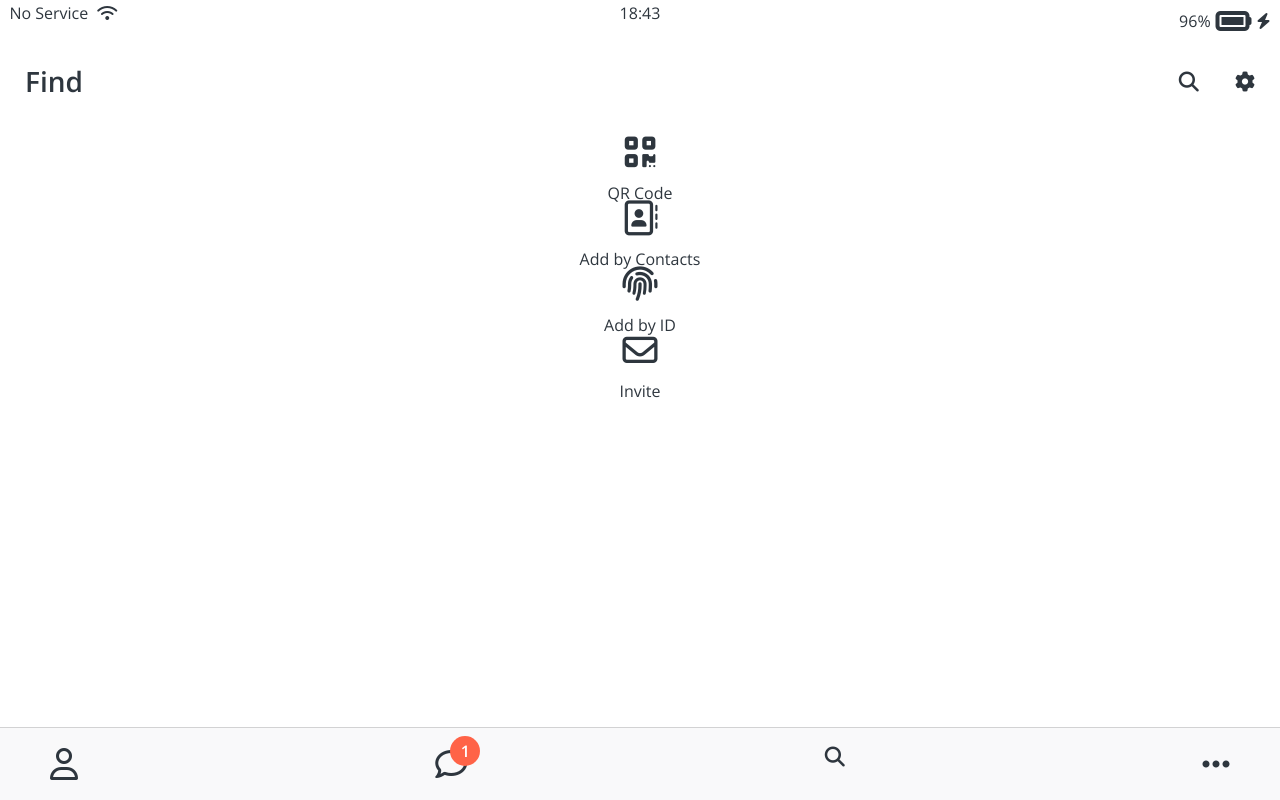
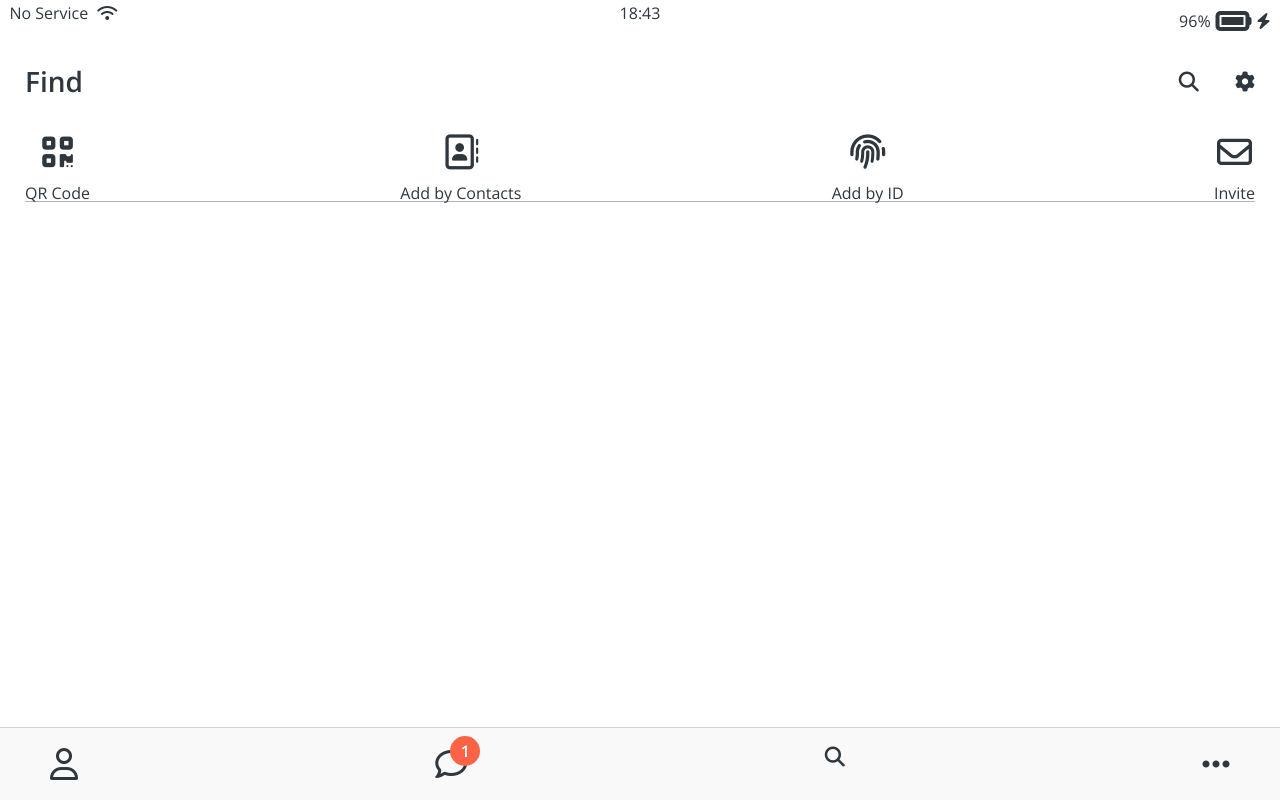
Before and after one commit to jung000810/kokoa-clone-2020, a plain HTML site: page find.html in a window 1280 px wide. Drawn offline with nearby package versions, Linux system fonts and the light colour scheme.

Commit message:
Update find.html

```diff
--- a/find.html
+++ b/find.html
@@ -31,7 +31,7 @@
     </header>
 
     <main class="main-screen">
-        <div class="find__icons">
+        <div class="find-icons">
             <div class="find-icons__icon">
                 <i class="fas fa-qrcode"></i>
                 <span>QR Code</span>
```
